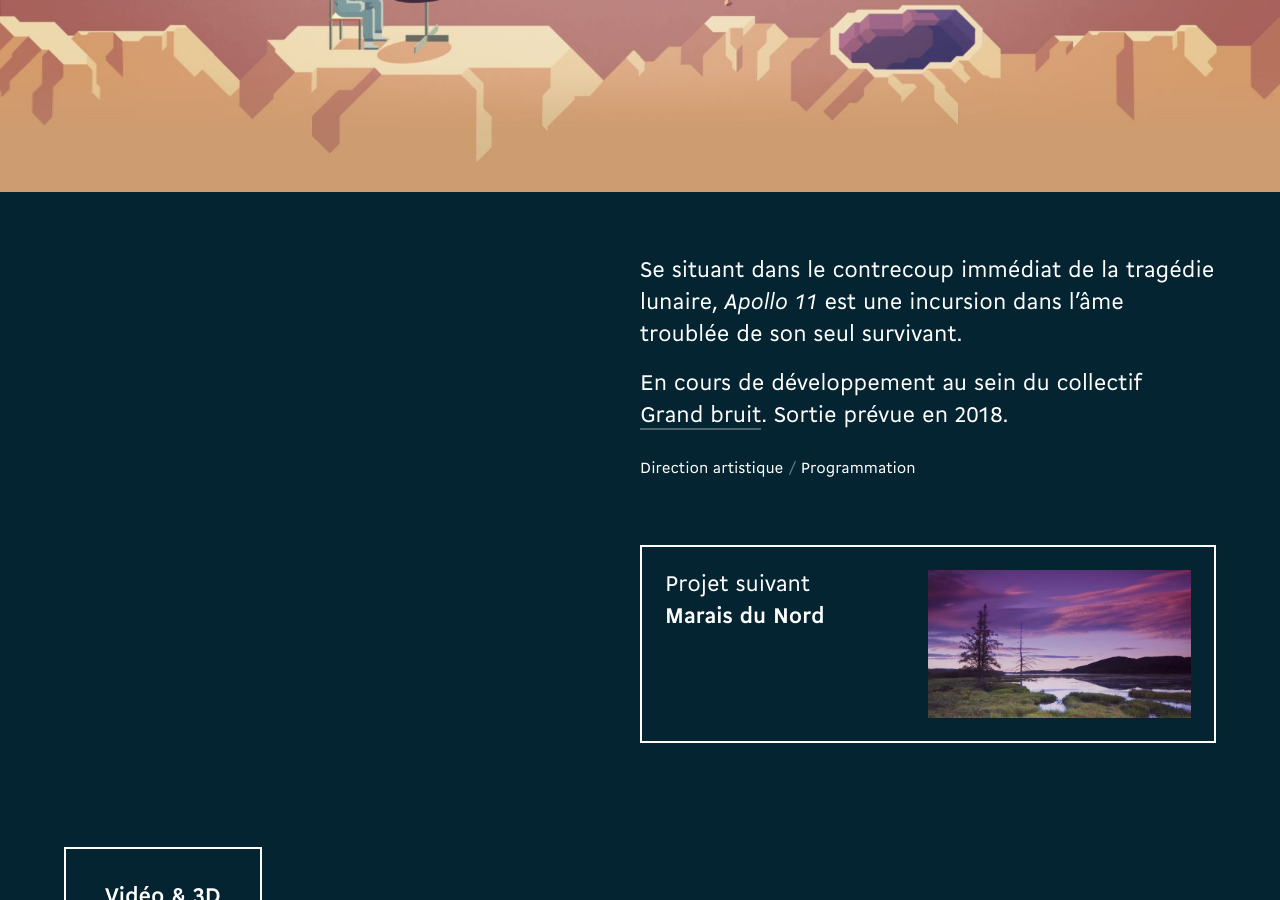
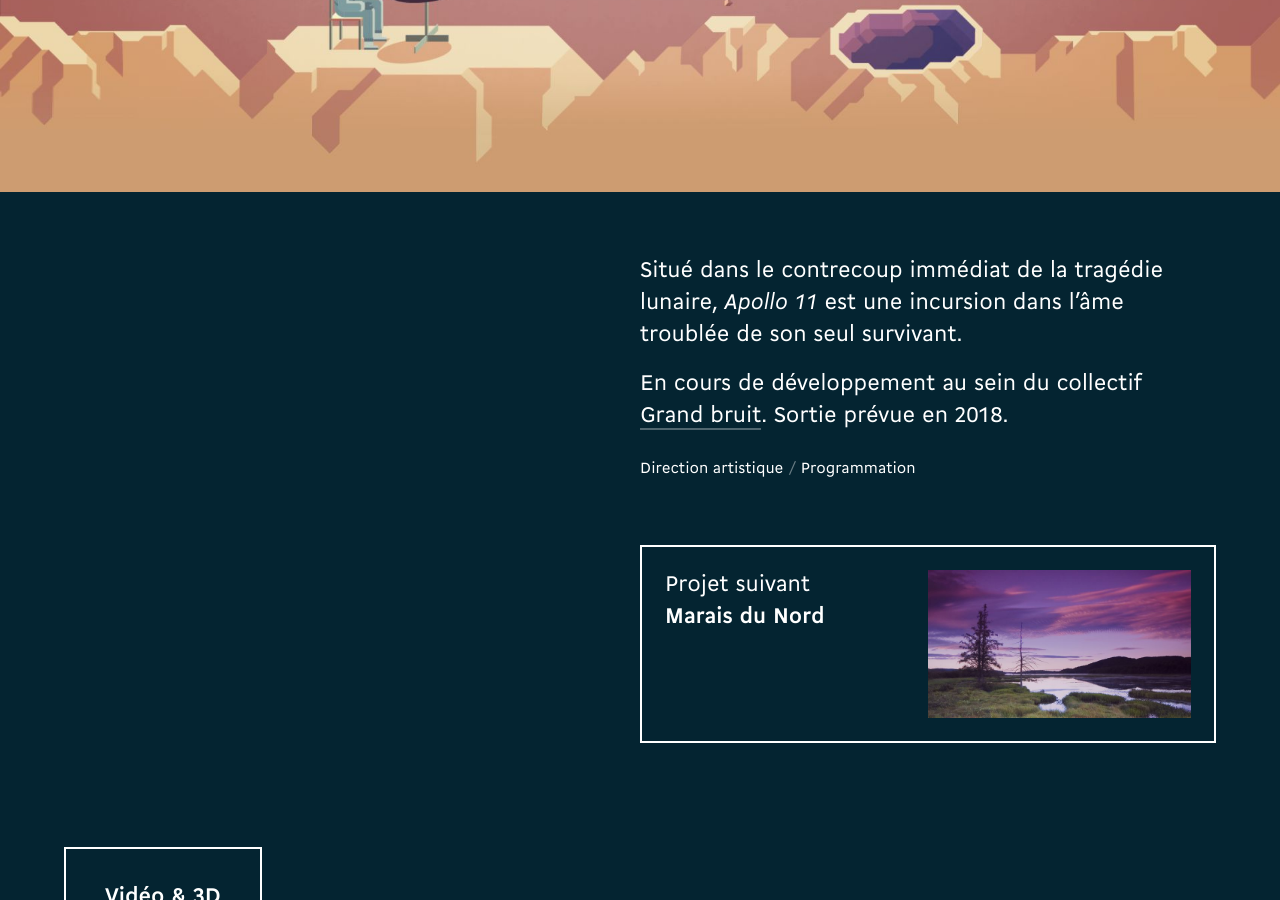
Before and after one commit to etienne/etienne, a Jekyll site: the page built from _projects-fr/apollo-11.html, in a window 1280 px wide and 900 px high, scrolled down 980 px. Built offline with Jekyll 4.4.1, drawn with Linux system fonts in a browser that asks for light colours.

Commit message:
Correction de texte mineure

```diff
--- a/_projects-fr/apollo-11.html
+++ b/_projects-fr/apollo-11.html
@@ -25,7 +25,7 @@ tags: [Direction artistique, Programmation]
 
 <section>
   <div class="text">
-    <p>Se situant dans le contrecoup immédiat de la tragédie lunaire, <em>Apollo 11</em> est une incursion dans l’âme troublée de son seul survivant.</p>
+    <p>Situé dans le contrecoup immédiat de la tragédie lunaire, <em>Apollo 11</em> est une incursion dans l’âme troublée de son seul survivant.</p>
     <p>En cours de développement au sein du collectif <a href="http://grandbruit.ca">Grand&nbsp;bruit</a>. Sortie prévue en 2018.</p>
 
     {% include tags.html %}
```
